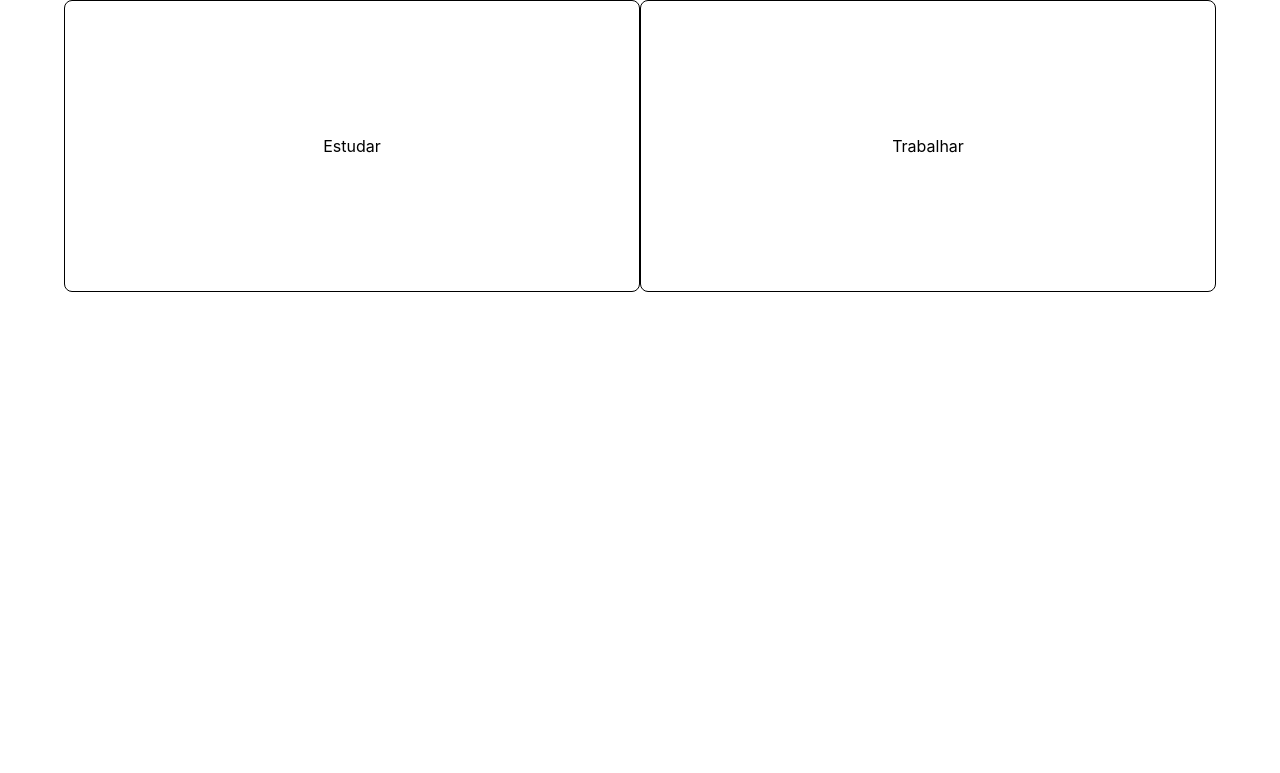
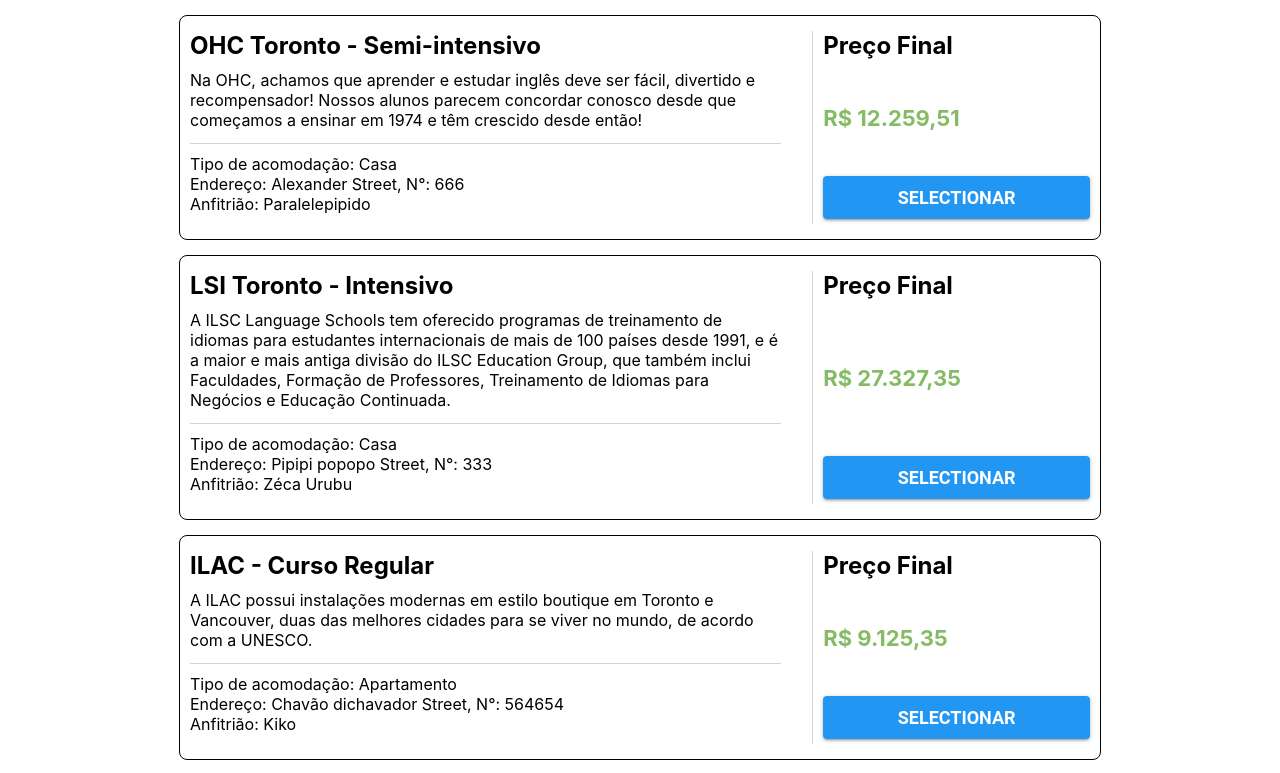
Before and after one commit to gabriel-brito/intercambio-important, a React (Create React App) app: page / in a window 1280 px wide. Shown: the top 773 px of the page. Built offline with nearby package versions, Linux system fonts and the light colour scheme.

Commit message:
Mock lista de resultados

```diff
--- a/src/App.js
+++ b/src/App.js
@@ -1,10 +1,58 @@
 import React from 'react';
-import Home from './modules/home';
+import AcademicResult from './modules/academic-result';
 import './App.css';
+
+const accomodation = {
+  adress: 'Alexander Street',
+  host: 'Paralelepipido',
+  number: '666',
+  type: 'Casa'
+}
+
+const accomodation2 = {
+  adress: 'Pipipi popopo Street',
+  host: 'Zéca Urubu',
+  number: '333',
+  type: 'Casa'
+}
+
+const accomodation3 = {
+  adress: 'Chavão dichavador Street',
+  host: 'Kiko',
+  number: '564654',
+  type: 'Apartamento'
+}
 
 const App = () => (
   <section className='App'>
-    <Home />
+    <AcademicResult
+      aboutSchool='Na OHC, achamos que aprender e estudar inglês deve ser fácil, divertido e recompensador! Nossos alunos parecem concordar conosco desde que começamos a ensinar em 1974 e têm crescido desde então!'
+      accomodation={accomodation}
+      name='OHC Toronto'
+      course='Semi-intensivo'
+      price='12.259,51'
+    />
+    <AcademicResult
+      aboutSchool='A ILSC Language Schools tem oferecido programas de treinamento de idiomas para estudantes internacionais de mais de 100 países desde 1991, e é a maior e mais antiga divisão do ILSC Education Group, que também inclui Faculdades, Formação de Professores, Treinamento de Idiomas para Negócios e Educação Continuada.'
+      accomodation={accomodation2}
+      name='LSI Toronto'
+      course='Intensivo'
+      price='27.327,35'
+    />
+    <AcademicResult
+      aboutSchool='A ILAC possui instalações modernas em estilo boutique em Toronto e Vancouver, duas das melhores cidades para se viver no mundo, de acordo com a UNESCO.'
+      accomodation={accomodation3}
+      name='ILAC'
+      course='Curso Regular'
+      price='9.125,35'
+    />
+    <AcademicResult
+      aboutSchool='A ILAC possui instalações modernas em estilo boutique em Toronto e Vancouver, duas das melhores cidades para se viver no mundo, de acordo com a UNESCO.'
+      accomodation={accomodation3}
+      name='ILAC'
+      course='Curso Regular'
+      price='9.125,35'
+    />
   </section>
 );
 
--- /dev/null
+++ b/src/modules/academic-result/index.css
@@ -0,0 +1,70 @@
+.resultList {
+  border-radius: 8px;
+  border: 1px solid;
+  display: flex;
+  margin: 15px auto;
+  padding: 15px 10px;
+  position: relative;
+  width: 900px;
+}
+
+.resultList__informations {
+  max-width: 95%;
+}
+
+.resultList__informations h2 {
+  margin: 0 auto;
+}
+
+.resultList__informations.details {
+  width: 70%;
+}
+
+.resultList__informations.financial {
+  border-left: 1px solid lightgray;
+  display: flex;
+  flex-direction: column;
+  justify-content: space-between;
+  padding-left: 10px;
+  width: 30%;
+}
+
+.resultList__informations.financial button {
+  background-color: #2196f3;
+  color: white;
+  cursor: pointer;
+  font-size: 18px;
+  font-weight: 700;
+  margin-bottom: 5px;
+}
+
+.financial button:hover {
+  background-color: #1884db;
+}
+
+.resultList__informations.financial h2 {
+  margin: 0;
+}
+
+.resultList__informations.info {
+  max-width: 95%;
+}
+
+.resultList__informations.info p {
+  margin: 10px auto;
+}
+
+.info p.school {
+  padding-bottom: 13px;
+  border-bottom: 1px solid lightgray;
+}
+
+.info p.accomodation span {
+  display: block;
+}
+
+span.amount {
+  color: #85bb65;
+  font-size: 22px;
+  font-weight: 700;
+}
--- /dev/null
+++ b/src/modules/academic-result/index.js
@@ -0,0 +1,59 @@
+import React from 'react';
+import PropTypes from 'prop-types';
+import Button from '@material-ui/core/Button';
+
+import './index.css'
+
+const AcademicResult = ({
+  aboutSchool,
+  accomodation,
+  course,
+  name,
+  price
+}) => (
+  <article className='resultList'>
+
+    <div className='resultList__informations details'>
+      <h2>{name} - {course}</h2>
+
+      <div className='resultList__informations info'>
+        <p className='school'>
+          {aboutSchool}
+        </p>
+        <p className='accomodation'>
+          <span>Tipo de acomodação: {accomodation.type}</span>
+          <span>
+            Endereço: {accomodation.adress}, N°: {accomodation.number}
+          </span>
+          <span>Anfitrião: {accomodation.host}</span>
+        </p>
+      </div>
+
+    </div>
+    <div className='resultList__informations financial'>
+      <h2>Preço Final</h2>
+      <span className='amount'>
+        {`R$ ${price}`}
+      </span>
+      <Button variant="contained">
+        Selectionar
+      </Button>
+    </div>
+
+  </article>
+);
+
+AcademicResult.propTypes = {
+  aboutSchool: PropTypes.string.isRequired,
+  accomodation: PropTypes.shape({
+    adress: PropTypes.string.isRequired,
+    host: PropTypes.string.isRequired,
+    number: PropTypes.string.isRequired,
+    type: PropTypes.string.isRequired
+  }).isRequired,
+  course: PropTypes.string.isRequired,
+  name: PropTypes.string.isRequired,
+  price: PropTypes.string.isRequired
+}
+
+export default AcademicResult;
```
